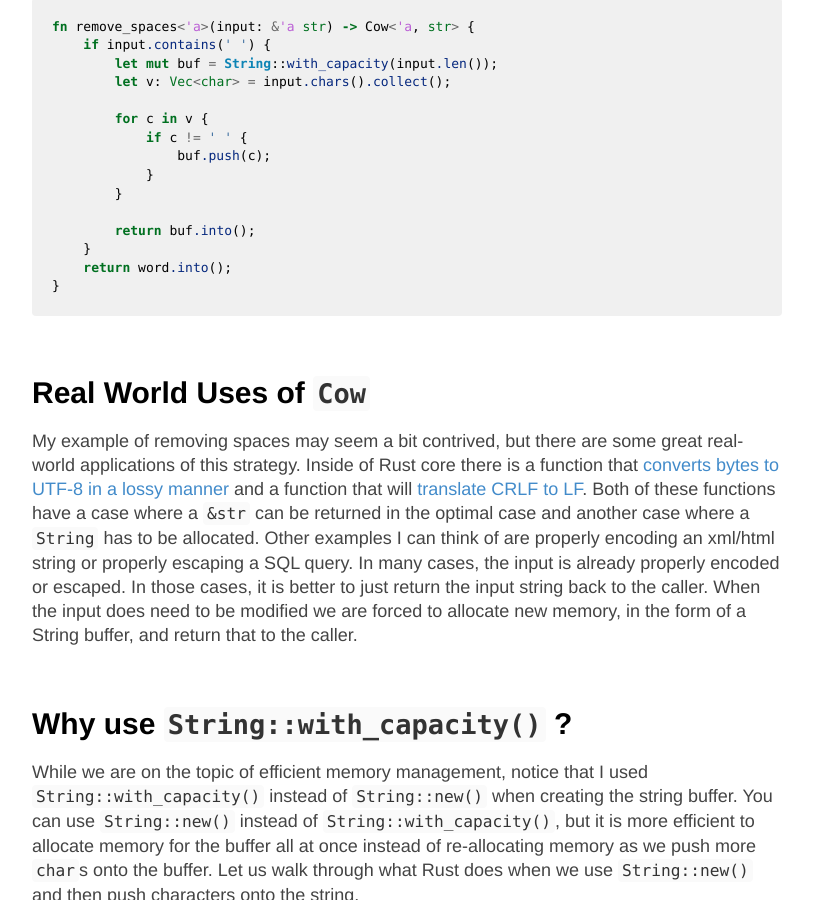
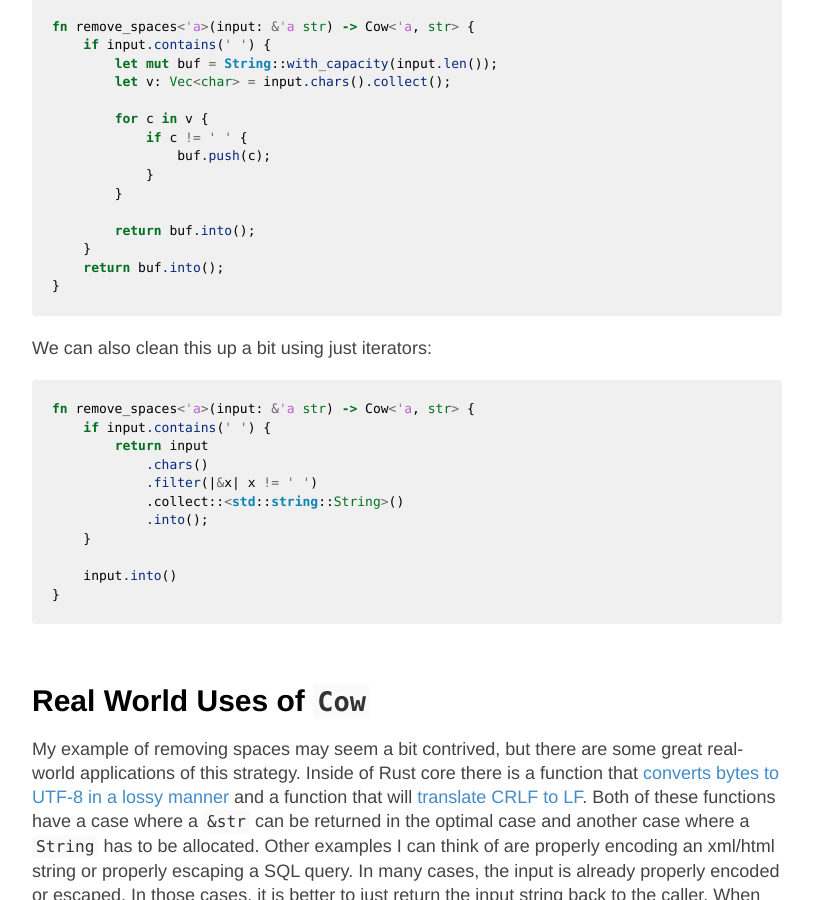
Before and after one commit to hjr3/hjr3.github.io, a Jekyll site: the page built from _posts/2015-05-29-creating-a-rust-function-that-returns-string-or-str.md, in a window 1280 px wide and 900 px high, scrolled down 2907 px. Shown: the whole window, without its empty margins (233-1046 px from the left). Built offline with Jekyll 4.4.1, drawn with Linux system fonts in a browser that asks for light colours; Markdown is read by kramdown in place of the engine named in the settings.

Commit message:
More blog post cleanup

````diff
--- a/_posts/2015-05-29-creating-a-rust-function-that-returns-string-or-str.md
+++ b/_posts/2015-05-29-creating-a-rust-function-that-returns-string-or-str.md
@@ -108,7 +108,23 @@ fn remove_spaces<'a>(input: &'a str) -> Cow<'a, str> {
 
         return buf.into();
     }
-    return word.into();
+    return buf.into();
+}
+```
+
+We can also clean this up a bit using just iterators:
+
+```rust
+fn remove_spaces<'a>(input: &'a str) -> Cow<'a, str> {
+    if input.contains(' ') {
+        return input
+            .chars()
+            .filter(|&x| x != ' ')
+            .collect::<std::string::String>()
+            .into();
+    }
+
+    input.into()
 }
 ```
 
````
